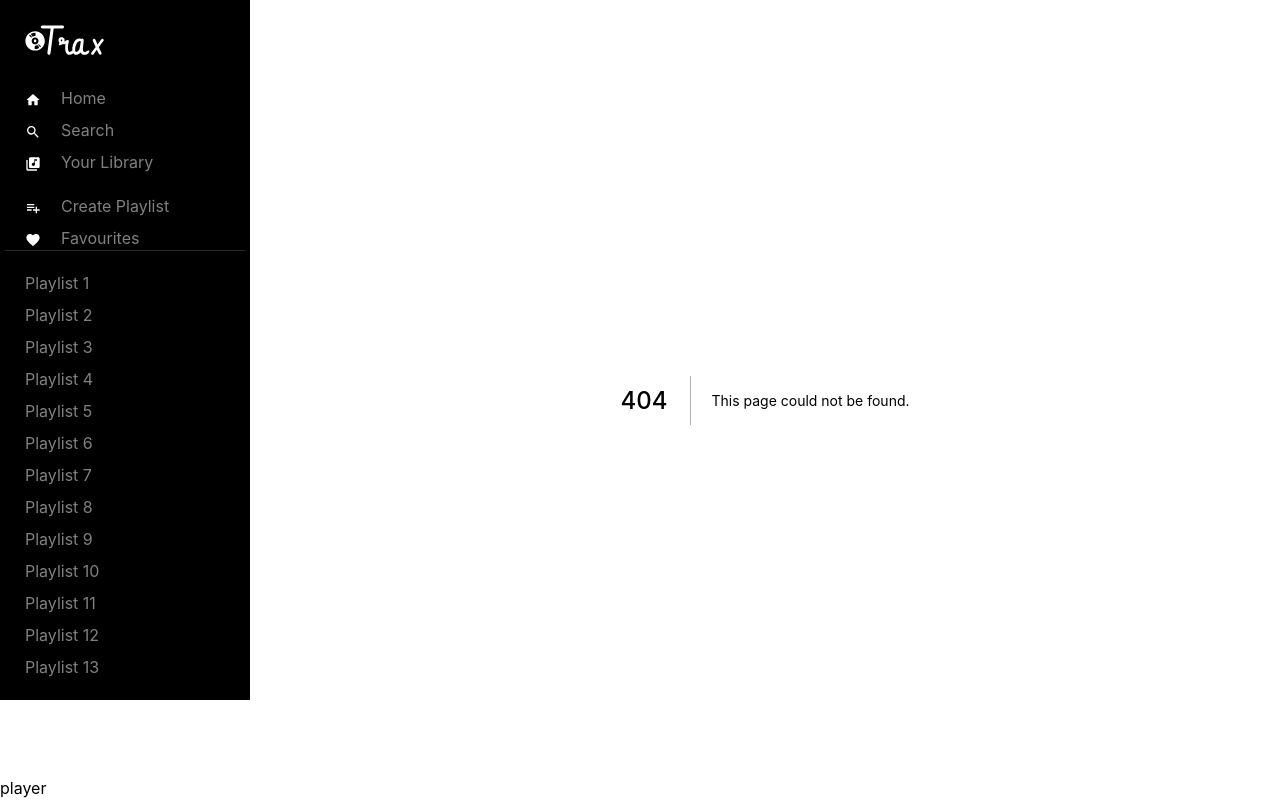
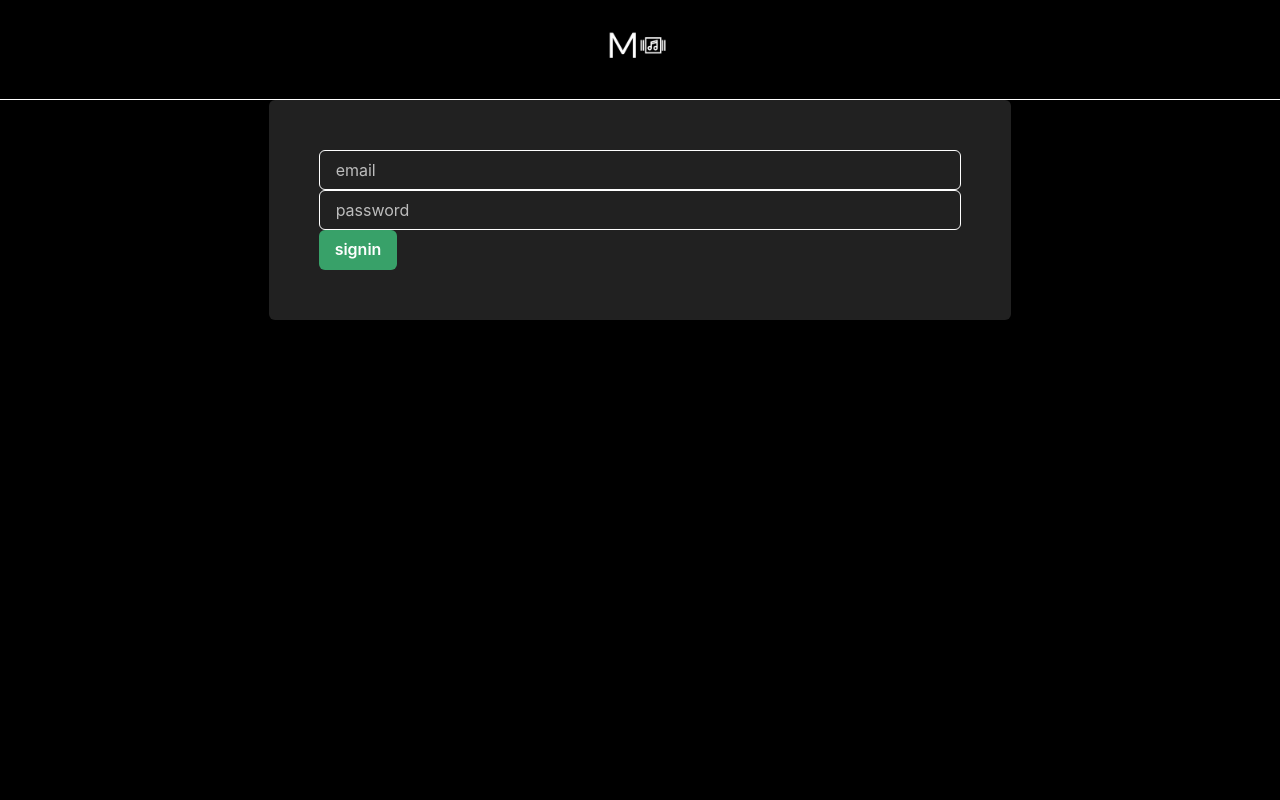
Before and after one commit to Alam3035/music_spot, a Next.js app: page /signin in a window 1280 px wide. Before the commit this address had no page. Built offline with nearby package versions, Linux system fonts and the light colour scheme.

Commit message:
added auth component

```diff
--- /dev/null
+++ b/components/authForm.tsx
@@ -0,0 +1,43 @@
+import { Box, Flex, Input, Button } from '@chakra-ui/react'
+import { useRouter } from 'next/router'
+import { FC, useState } from 'react'
+import { useSWRConfig } from 'swr'
+import NextImage from 'next/image'
+import { auth } from '../lib/mutations'
+
+const AuthForm: FC<{ mode: 'signin' | 'signup' }> = ({ mode }) => {
+  const [email, setEmail] = useState('')
+  const [password, setPassword] = useState('')
+  const [isLoading, setIsLoading] = useState(false)
+  const router = useRouter()
+
+  const handleSubmit = async (e) => {
+    e.preventDefault()
+    setIsLoading(true)
+
+    await auth(mode, { email, password })
+    setIsLoading(false)
+    router.push('/')
+  }
+
+  return (
+    <Box height="100vh" width="100vw" bg="black" color="white">
+      <Flex justify="center" align="center" height="100px" borderBottom="white 1px solid">
+        <NextImage src='/logo.png' height="120px" width="120px" />
+      </Flex>
+      <Flex justify="center" align="center" height="calc(100vh-100px)">
+        <Box padding="50px" bg="gray.900" borderRadius="6px">
+          <form onSubmit={handleSubmit}>
+            <Input placeholder='email' type="email" onChange={e => setEmail(e.target.value)} />
+            <Input placeholder="password" type="password" onChange={e => setPassword(e.target.value)} />
+            <Button type="submit" bg="green.500" isLoading={isLoading} sx={{'&:hover': {bg: 'green.300'}}}>
+              {mode}
+            </Button>
+          </form>
+        </Box>
+      </Flex>
+    </Box>
+  )
+}
+
+export default AuthForm
--- /dev/null
+++ b/lib/auth.ts
@@ -0,0 +1,31 @@
+import jwt from 'jsonwebtoken'
+import { NextApiRequest, NextApiResponse } from 'next'
+import prisma from './prisma'
+
+export const validateRoute = (handler) => {
+    return async (req: NextApiRequest, res:NextApiResponse) => {
+        const {USER_ACCESS_TOKEN: token} = req.cookies
+        if (token) {
+            let user;
+
+            try {
+                const {id} = jwt.verify(token, 'hello')
+                user = await prisma.user.findUnique({
+                    where: {id}
+                })
+
+                if (!user) {
+                    throw new Error('User not found')
+                }
+            } catch(e) {
+                res.status(401).json({error: 'Not Authorized'})
+                return
+            }
+
+            return handler(req, res, user)
+
+        }
+
+        res.status(401).json({error: 'Token is not set'})
+    }
+}
--- /dev/null
+++ b/lib/fetcher.ts
@@ -0,0 +1,15 @@
+export default function fetcher(url: string, data = undefined) {
+    return fetch(`${window.location.origin}/api${url}`, {
+      method: data ? 'POST' : 'GET',
+      credentials: 'include',
+      headers: {
+        'Content-Type': 'application/json',
+      },
+      body: JSON.stringify(data),
+    }).then((res) => {
+      if (res.status > 399 && res.status < 200) {
+        throw new Error()
+      }
+      return res.json()
+    })
+  }
--- /dev/null
+++ b/lib/mutations.ts
@@ -0,0 +1,8 @@
+import fetcher from './fetcher'
+
+export const auth = (
+  mode: 'signin' | 'signup',
+  body: { email: string; password: string }
+) => {
+  return fetcher(`/${mode}`, body)
+}
--- a/pages/_app.tsx
+++ b/pages/_app.tsx
@@ -33,9 +33,13 @@ const theme = extendTheme({
 function MyApp({ Component, pageProps }) {
   return (
     <ChakraProvider theme={theme}>
-      <PlayerLayout>
+      {Component.authPage ? (
+        <Component {...pageProps} />
+      ):(
+        <PlayerLayout>
         <Component {...pageProps} />
       </PlayerLayout>
+      )}
     </ChakraProvider>
   )
 }
--- /dev/null
+++ b/pages/api/me.ts
@@ -0,0 +1,5 @@
+import { validateRoute } from "../../lib/auth";
+
+export default validateRoute((req, res, user) => {
+    res.json(user)
+})
--- /dev/null
+++ b/pages/signin.tsx
@@ -0,0 +1,9 @@
+import AuthForm from "../components/authForm";
+
+const SignIn = () => {
+    return <AuthForm mode="signin"/>
+}
+
+SignIn.authPage = true
+
+export default SignIn
```
Also changed, not shown: pages/singup.tsx (added, +9 -0 lines).
